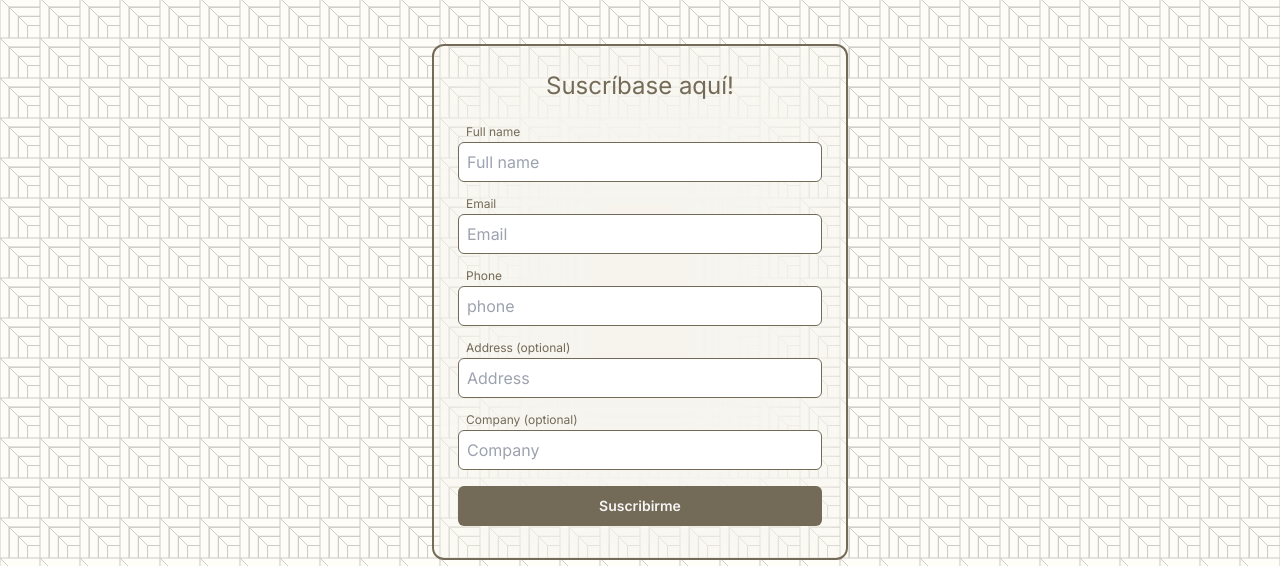
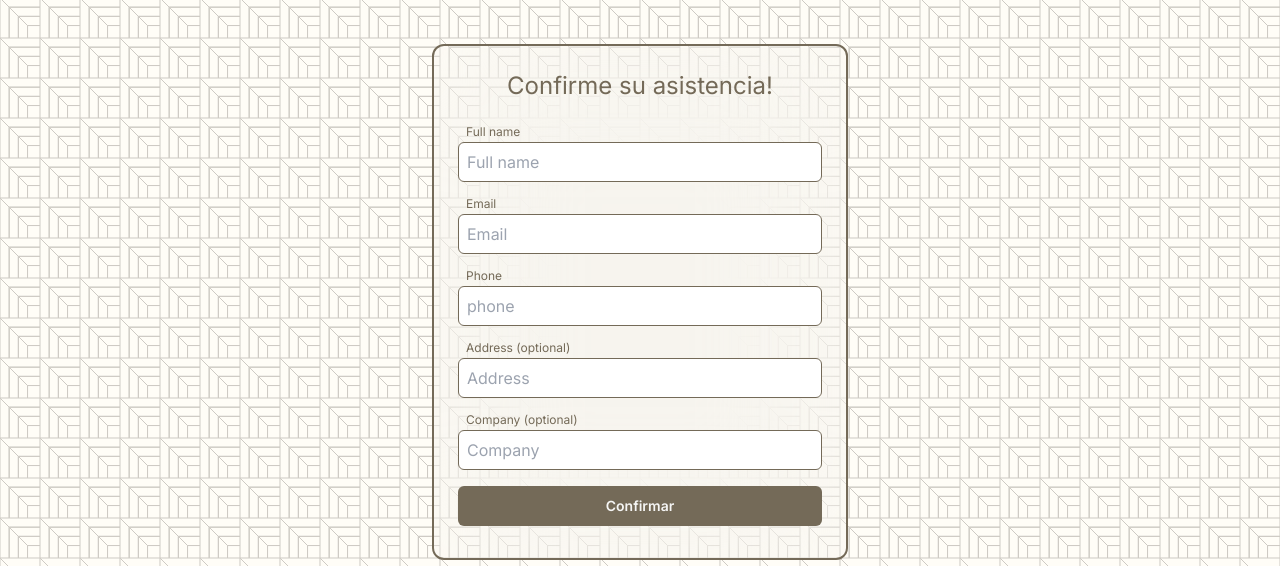
Before and after one commit to Risbel/ArtExperience, a Next.js app: page /confirm in a window 1280 px wide. Shown: the part 122-688 px from the top of the page. Built offline with nearby package versions, Linux system fonts and the light colour scheme.

Commit message:
feat: Change texts on `FormConfirm`

```diff
--- a/src/app/confirm/components/ConfirmButton.tsx
+++ b/src/app/confirm/components/ConfirmButton.tsx
@@ -7,7 +7,7 @@
 
   return (
     <Button className="my-2" type="submit">
-      <span className="font-semibold text-secondary">{!pending ? "Suscribirme" : "Loading..."}</span>
+      <span className="font-semibold text-secondary">{!pending ? "Confirmar" : "Loading..."}</span>
     </Button>
   );
 };
--- a/src/app/confirm/components/FormConfirm.tsx
+++ b/src/app/confirm/components/FormConfirm.tsx
@@ -14,7 +14,7 @@
     >
       <div className="lg:w-1/3 flex flex-col items-center border-2 p-4 md:p-6 rounded-xl border-primary backdrop-blur-3xl">
         <div className="flex flex-col w-full mb-4">
-          <p className="text-xl md:text-2xl text-center text-primary">Suscríbase aquí!</p>
+          <p className="text-md md:text-2xl text-center text-primary">Confirme su asistencia!</p>
         </div>
 
         <form
```
